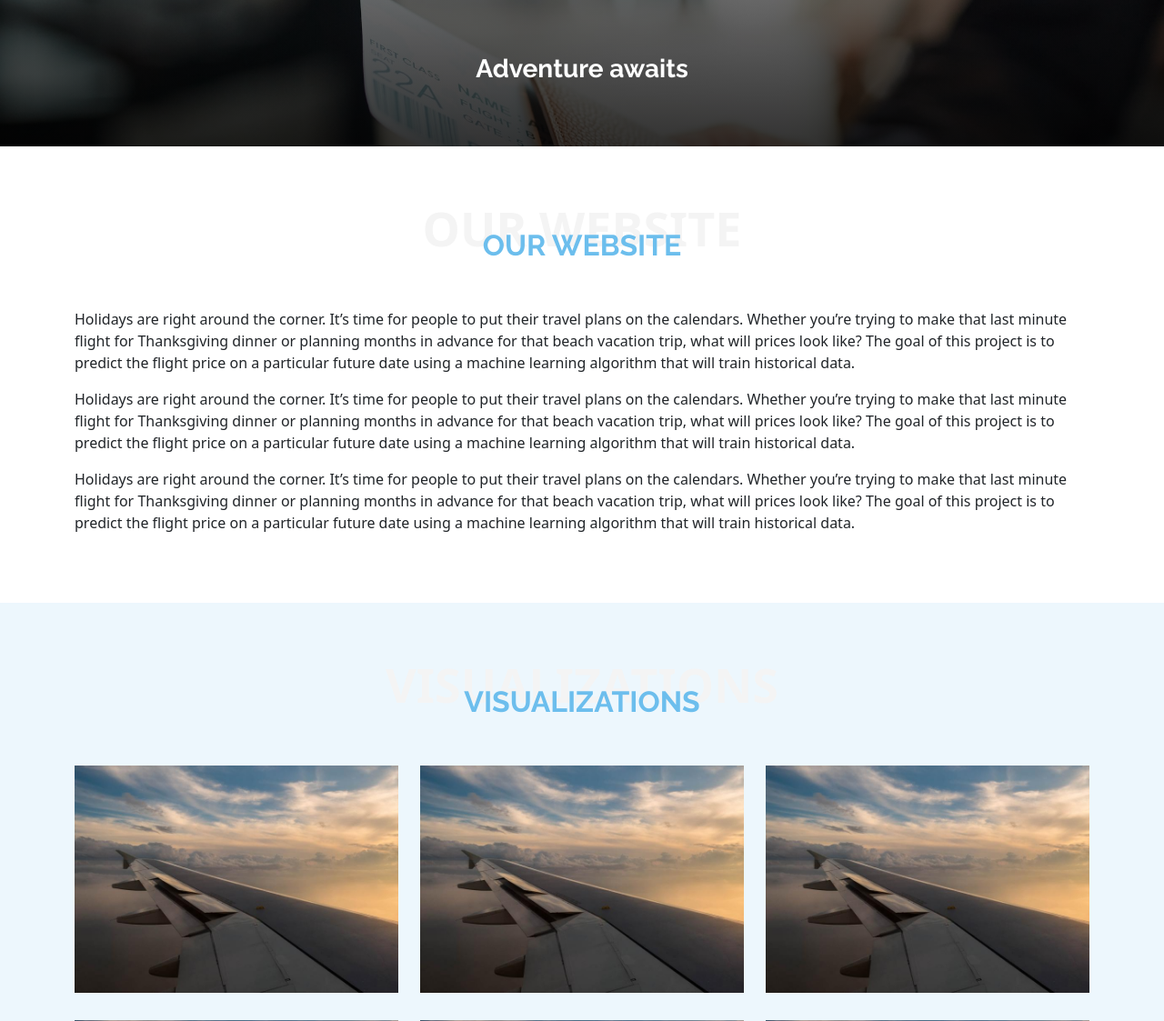
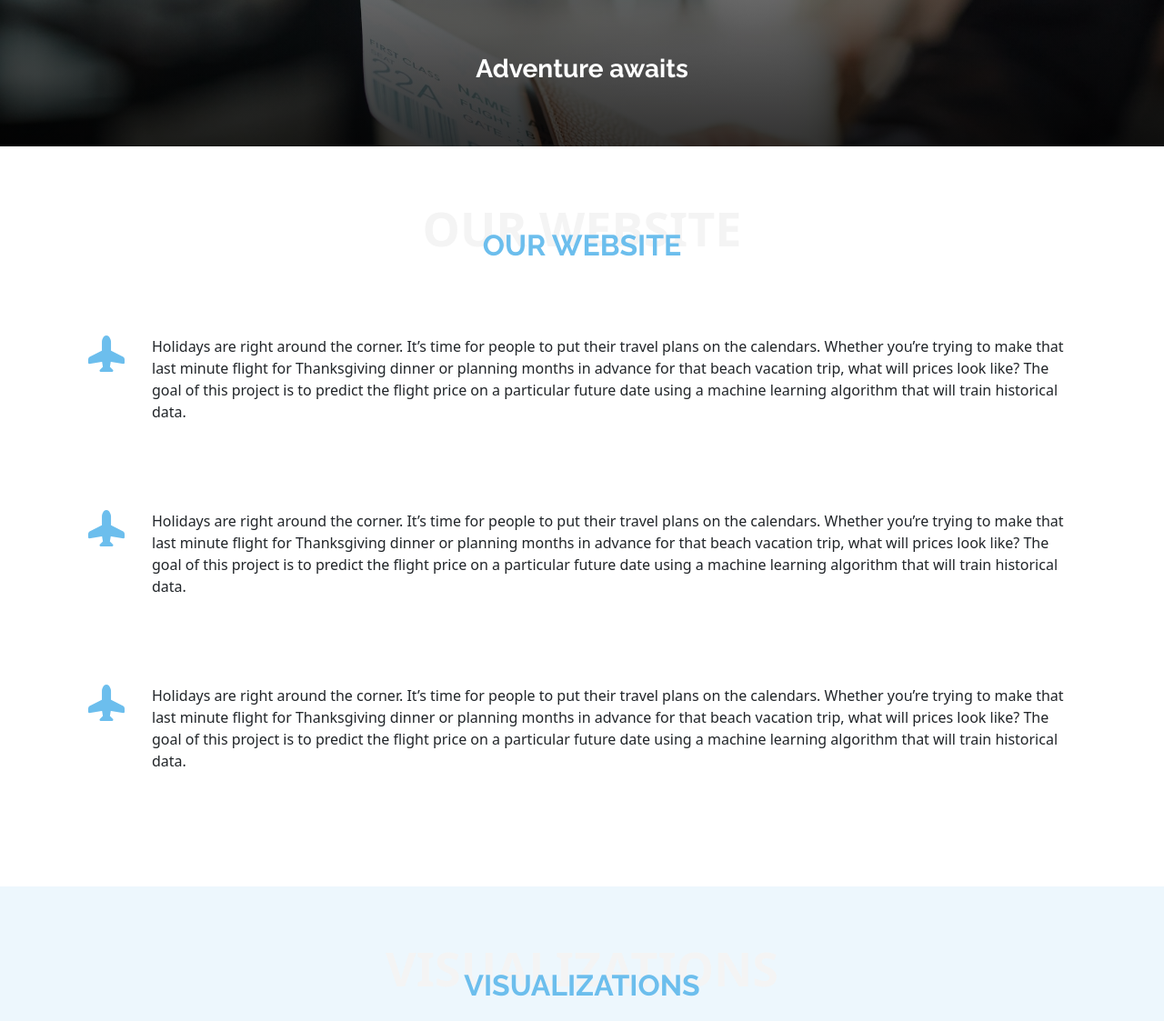
Before and after one commit to aimeevu/group-7-project-4, a Flask app: template templates/index.html in a window 1280 px wide. Shown: the part 3532-4655 px from the top of the page at 91% size. Run offline with Flask 2, Linux system fonts and the light colour scheme; the template is opened without the code that fills it, so the values that code supplies are empty; parts of the project's set-up code (start-up, migrations or seed data) failed here and were passed over; some libraries are stand-ins or nearby versions.

Commit message:
Updated website section

```diff
--- a/assets/css/style.css
+++ b/assets/css/style.css
@@ -563,6 +563,27 @@ section {
 /*--------------------------------------------------------------
 # Website Design Section
 --------------------------------------------------------------*/
+.website .icon-box {
+  margin-bottom: 20px;
+  padding: 30px 15px;
+  border-radius: 6px;
+  background: #fff;
+}
+
+.website .icon-box i {
+  float: left;
+  color: #6CBEED;
+  font-size: 40px;
+  line-height: 0;
+}
+
+.website .icon-box p {
+  margin-left: 70px;
+  line-height: 24px;
+  font-size: 14px;
+  font-size: 16px;
+}
+
 
 /*--------------------------------------------------------------
 # Visualizations Section
--- a/templates/index.html
+++ b/templates/index.html
@@ -272,11 +272,17 @@
                         <span>Our Website</span>
                         <h2>Our Website</h2>
                     </div>
-                    <div>
+                    <div class="icon-box">
+                        <i class="bi bi-airplane-fill"></i>
                         <p>Holidays are right around the corner. It’s time for people to put their travel plans on the calendars. Whether you’re trying to make that last minute flight for Thanksgiving dinner or planning months in advance for that beach vacation trip, what will prices look like? The goal of this project is to predict the flight price on a particular future date using a machine learning algorithm that will train historical data.</p>
+                    </div>
 
+                    <div class="icon-box">
+                        <i class="bi bi-airplane-fill"></i>
                         <p>Holidays are right around the corner. It’s time for people to put their travel plans on the calendars. Whether you’re trying to make that last minute flight for Thanksgiving dinner or planning months in advance for that beach vacation trip, what will prices look like? The goal of this project is to predict the flight price on a particular future date using a machine learning algorithm that will train historical data.</p>
-
+                    </div>
+                    <div class="icon-box">
+                        <i class="bi bi-airplane-fill"></i>
                         <p>Holidays are right around the corner. It’s time for people to put their travel plans on the calendars. Whether you’re trying to make that last minute flight for Thanksgiving dinner or planning months in advance for that beach vacation trip, what will prices look like? The goal of this project is to predict the flight price on a particular future date using a machine learning algorithm that will train historical data.</p>
                     </div>
                 </div>
```
Also changed, not shown: templates/visual.html (+7 -1 lines).
